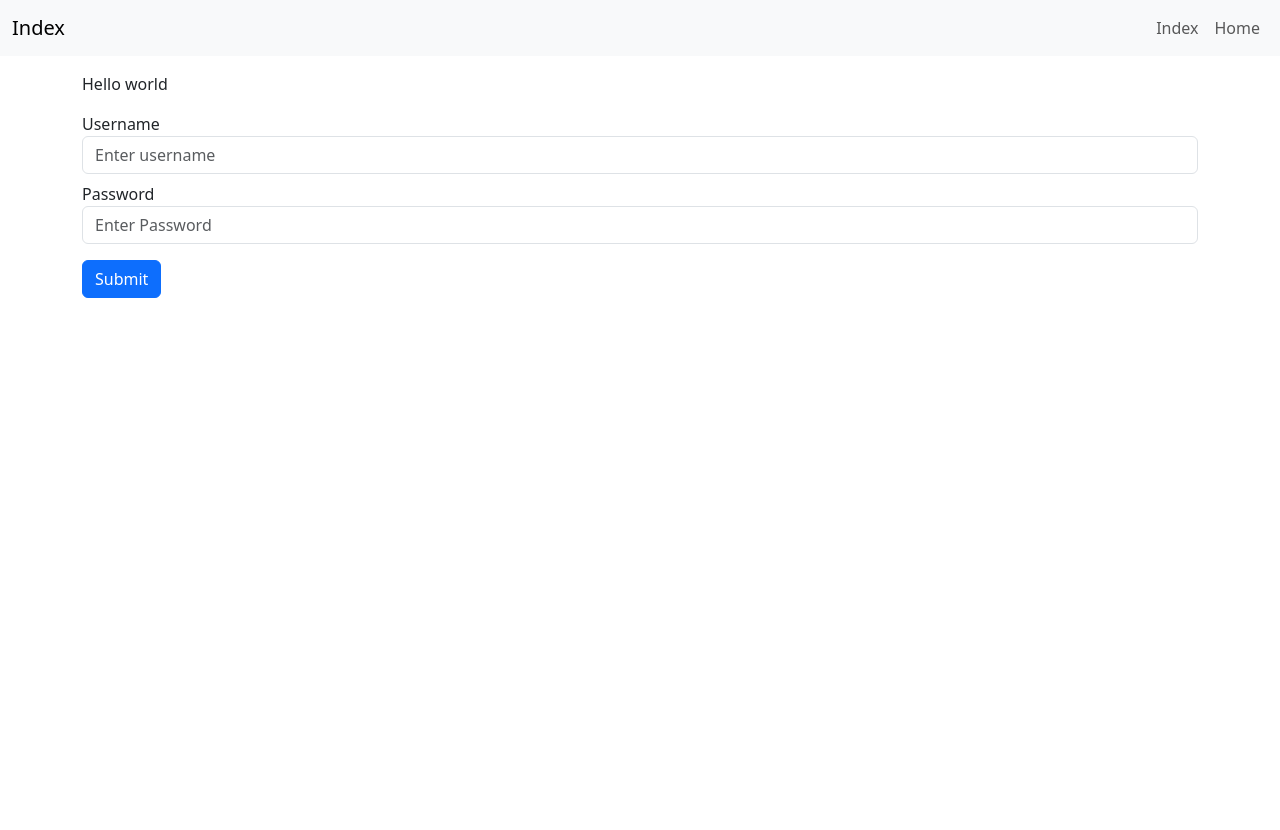
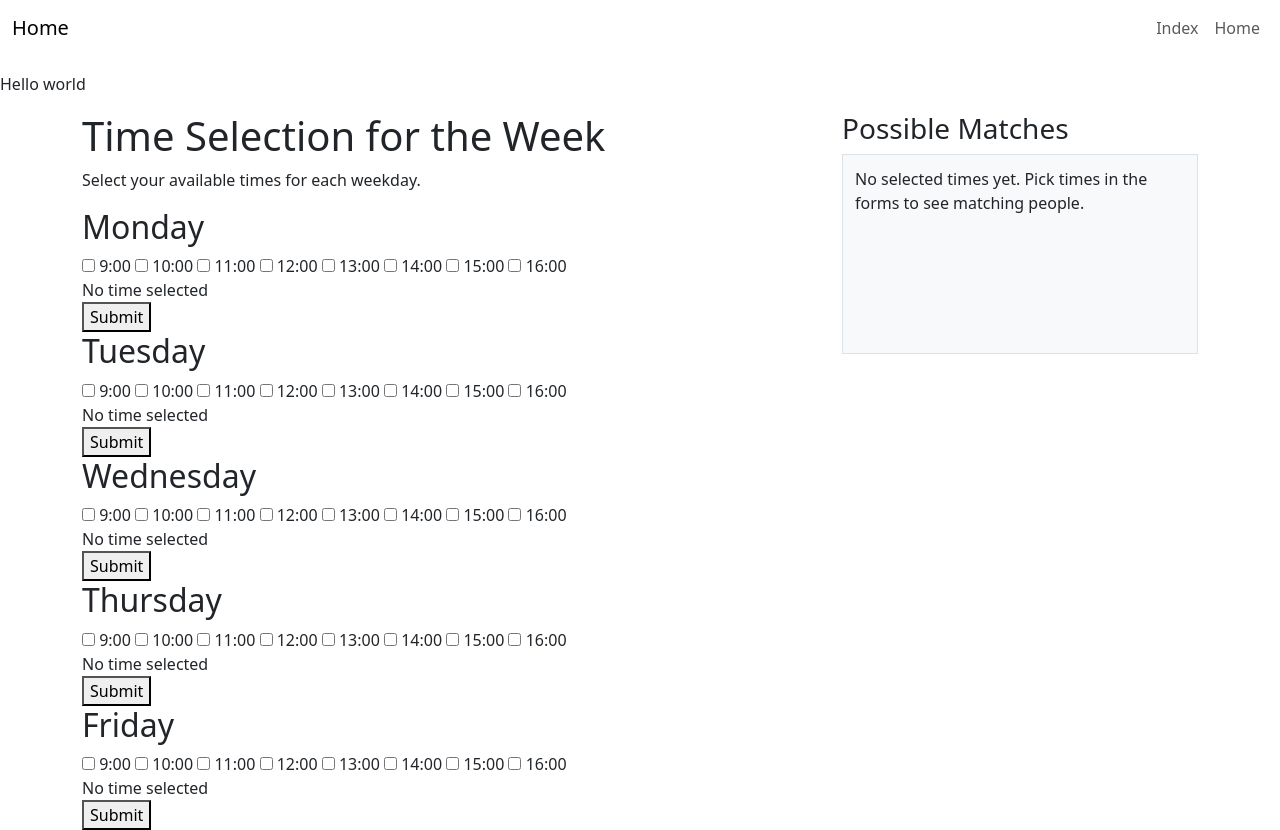
Before and after one commit to WQNguyen25/OrganisationforJunior, a website: page static/home.html in a window 1280 px wide. Before the commit the page ends 800 px from the top, so only its background shows below. Drawn offline with nearby package versions, Linux system fonts and the light colour scheme.

Commit message:
fixed home.html to be up to date

```diff
--- a/home.html
+++ /dev/null
@@ -1,141 +0,0 @@
-<!DOCTYPE html>
-
-<head>
-<title> Organisation</title>
-<script src="scripts.js"></script>
-
-
-
- <meta charset="utf-8">
-  <meta name="viewport" content="width=device-width, initial-scale=1">
-    <link href="https://cdn.jsdelivr.net/npm/bootstrap@5.3.8/dist/css/bootstrap.min.css" rel="stylesheet" integrity="sha384-sRIl4kxILFvY47J16cr9ZwB07vP4J8+LH7qKQnuqkuIAvNWLzeN8tE5YBujZqJLB" crossorigin="anonymous">  <script src="https://ajax.googleapis.com/ajax/libs/jquery/3.7.1/jquery.min.js"></script>
-  <script src="https://maxcdn.bootstrapcdn.com/bootstrap/3.4.1/js/bootstrap.min.js"></script>
-
-
-
-
-
-
-</head>
-
-
-<body>
-
-  <header>
-        <nav class="navbar bg-custom navbar-expand-lg mb-3">
-            <div class="container-fluid">
-                <a href="#" class="navbar-brand">Home</a>
-                <button class="navbar-toggler" type="button" data-bs-toggle="collapse" data-bs-target="#navbarNav"
-                    aria-controls="navbarNav" aria-expanded="false" aria-label="Toggle navigation">
-                    <span class="navbar-toggler-icon"></span>
-                </button>
-                <div class="collapse navbar-collapse" id="navbarNav">
-                    <ul class="navbar-nav ms-auto">
-                        <li><a href="index.html" class="nav-link" aria-current="page">Index</a></li>
-                        <li><a href="home.html" class="nav-link" aria-current="page">Home</a></li>
-
-                    </ul>
-                </div>
-            </div>
-        </nav>
-
-    <p>Hello world</p>
-
-    </header>
-
-<div class="container">
-  <div class="row">
-    <div class="col-md-8">
-      <h1>Time Selection for the Week</h1>
-      <p>Select your available times for each weekday.</p>
-
-  <h2>Monday</h2>
-  <form id="timeFormMonday">
-    <label><input type="checkbox" name="time[]" value="9.00"> 9:00</label>
-    <label><input type="checkbox" name="time[]" value="10.00"> 10:00</label>
-    <label><input type="checkbox" name="time[]" value="11.00"> 11:00</label>
-    <label><input type="checkbox" name="time[]" value="12.00"> 12:00</label>
-    <label><input type="checkbox" name="time[]" value="13.00"> 13:00</label>
-    <label><input type="checkbox" name="time[]" value="14.00"> 14:00</label>
-    <label><input type="checkbox" name="time[]" value="15.00"> 15:00</label>
-    <label><input type="checkbox" name="time[]" value="16.00"> 16:00</label>
-    <div id="outputMonday"></div>
-    <button type="submit">Submit</button>
-  </form>
-
-  <h2>Tuesday</h2>
-  <form id="timeFormTuesday">
-    <label><input type="checkbox" name="time[]" value="9.00"> 9:00</label>
-    <label><input type="checkbox" name="time[]" value="10.00"> 10:00</label>
-    <label><input type="checkbox" name="time[]" value="11.00"> 11:00</label>
-    <label><input type="checkbox" name="time[]" value="12.00"> 12:00</label>
-    <label><input type="checkbox" name="time[]" value="13.00"> 13:00</label>
-    <label><input type="checkbox" name="time[]" value="14.00"> 14:00</label>
-    <label><input type="checkbox" name="time[]" value="15.00"> 15:00</label>
-    <label><input type="checkbox" name="time[]" value="16.00"> 16:00</label>
-    <div id="outputTuesday"></div>
-    <button type="submit">Submit</button>
-  </form>
-
-  <h2>Wednesday</h2>
-  <form id="timeFormWednesday">
-    <label><input type="checkbox" name="time[]" value="9.00"> 9:00</label>
-    <label><input type="checkbox" name="time[]" value="10.00"> 10:00</label>
-    <label><input type="checkbox" name="time[]" value="11.00"> 11:00</label>
-    <label><input type="checkbox" name="time[]" value="12.00"> 12:00</label>
-    <label><input type="checkbox" name="time[]" value="13.00"> 13:00</label>
-    <label><input type="checkbox" name="time[]" value="14.00"> 14:00</label>
-    <label><input type="checkbox" name="time[]" value="15.00"> 15:00</label>
-    <label><input type="checkbox" name="time[]" value="16.00"> 16:00</label>
-    <div id="outputWednesday"></div>
-    <button type="submit">Submit</button>
-  </form>
-
-  <h2>Thursday</h2>
-  <form id="timeFormThursday">
-    <label><input type="checkbox" name="time[]" value="9.00"> 9:00</label>
-    <label><input type="checkbox" name="time[]" value="10.00"> 10:00</label>
-    <label><input type="checkbox" name="time[]" value="11.00"> 11:00</label>
-    <label><input type="checkbox" name="time[]" value="12.00"> 12:00</label>
-    <label><input type="checkbox" name="time[]" value="13.00"> 13:00</label>
-    <label><input type="checkbox" name="time[]" value="14.00"> 14:00</label>
-    <label><input type="checkbox" name="time[]" value="15.00"> 15:00</label>
-    <label><input type="checkbox" name="time[]" value="16.00"> 16:00</label>
-    <div id="outputThursday"></div>
-    <button type="submit">Submit</button>
-  </form>
-
-  <h2>Friday</h2>
-  <form id="timeFormFriday">
-    <label><input type="checkbox" name="time[]" value="9.00"> 9:00</label>
-    <label><input type="checkbox" name="time[]" value="10.00"> 10:00</label>
-    <label><input type="checkbox" name="time[]" value="11.00"> 11:00</label>
-    <label><input type="checkbox" name="time[]" value="12.00"> 12:00</label>
-    <label><input type="checkbox" name="time[]" value="13.00"> 13:00</label>
-    <label><input type="checkbox" name="time[]" value="14.00"> 14:00</label>
-    <label><input type="checkbox" name="time[]" value="15.00"> 15:00</label>
-    <label><input type="checkbox" name="time[]" value="16.00"> 16:00</label>
-    <div id="outputFriday"></div>
-    <button type="submit">Submit</button>
-  </form>
-  </div>
-  <div class="col-md-4">
-    <h3>Possible Matches</h3>
-    <div id="matchResults" style="background:#f8f9fa;border:1px solid #dee2e6;padding:12px;min-height:200px;">No times selected yet.</div>
-  </div>
-</div>
-</div>
-
-
-
-
-
-
-
-
-
-
-
-
-
-</body>
--- a/static/home.html
+++ b/static/home.html
@@ -1,38 +1,141 @@
 <!DOCTYPE html>
-<html lang="en">
+
 <head>
-    <meta charset="UTF-8">
-    <meta name="viewport" content="width=device-width, initial-scale=1.0">
-    <title>Document</title>
-    <link href="https://cdn.jsdelivr.net/npm/bootstrap@5.3.3/dist/css/bootstrap.min.css" rel="stylesheet">
+<title> Organisation</title>
+<script src="scripts.js"></script>
+
+
+
+ <meta charset="utf-8">
+  <meta name="viewport" content="width=device-width, initial-scale=1">
+    <link href="https://cdn.jsdelivr.net/npm/bootstrap@5.3.8/dist/css/bootstrap.min.css" rel="stylesheet" integrity="sha384-sRIl4kxILFvY47J16cr9ZwB07vP4J8+LH7qKQnuqkuIAvNWLzeN8tE5YBujZqJLB" crossorigin="anonymous">  <script src="https://ajax.googleapis.com/ajax/libs/jquery/3.7.1/jquery.min.js"></script>
+  <script src="https://maxcdn.bootstrapcdn.com/bootstrap/3.4.1/js/bootstrap.min.js"></script>
+
+
+
+
+
+
 </head>
+
+
 <body>
-    <nav class="navbar navbar-expand-lg bg-light mb-3">
+
+  <header>
+        <nav class="navbar bg-custom navbar-expand-lg mb-3">
             <div class="container-fluid">
-            <a href="/" class="navbar-brand">Index</a>
-            <div class="collapse navbar-collapse">
+                <a href="#" class="navbar-brand">Home</a>
+                <button class="navbar-toggler" type="button" data-bs-toggle="collapse" data-bs-target="#navbarNav"
+                    aria-controls="navbarNav" aria-expanded="false" aria-label="Toggle navigation">
+                    <span class="navbar-toggler-icon"></span>
+                </button>
+                <div class="collapse navbar-collapse" id="navbarNav">
                     <ul class="navbar-nav ms-auto">
-                    <li><a href="index.html" class="nav-link">Index</a></li>
-                    <li><a href="home.html" class="nav-link">Home</a></li>
+                        <li><a href="index.html" class="nav-link" aria-current="page">Index</a></li>
+                        <li><a href="home.html" class="nav-link" aria-current="page">Home</a></li>
+
                     </ul>
                 </div>
             </div>
         </nav>
 
-    <div class="container">
     <p>Hello world</p>
 
-        <form id="myForm">
-            <label for="userName">Username</label><br>
-            <input type="text" id="userName" name="userName" placeholder="Enter username" class="form-control mb-2">
+    </header>
 
-            <label for="Password">Password</label><br>
-            <input type="password" id="Password" name="password" placeholder="Enter Password" class="form-control mb-3">
+<div class="container">
+  <div class="row">
+    <div class="col-md-8">
+      <h1>Time Selection for the Week</h1>
+      <p>Select your available times for each weekday.</p>
 
-            <button type="submit" class="btn btn-primary">Submit</button>
+  <h2>Monday</h2>
+  <form id="timeFormMonday">
+    <label><input type="checkbox" name="time[]" value="9.00"> 9:00</label>
+    <label><input type="checkbox" name="time[]" value="10.00"> 10:00</label>
+    <label><input type="checkbox" name="time[]" value="11.00"> 11:00</label>
+    <label><input type="checkbox" name="time[]" value="12.00"> 12:00</label>
+    <label><input type="checkbox" name="time[]" value="13.00"> 13:00</label>
+    <label><input type="checkbox" name="time[]" value="14.00"> 14:00</label>
+    <label><input type="checkbox" name="time[]" value="15.00"> 15:00</label>
+    <label><input type="checkbox" name="time[]" value="16.00"> 16:00</label>
+    <div id="outputMonday"></div>
+    <button type="submit">Submit</button>
+  </form>
+
+  <h2>Tuesday</h2>
+  <form id="timeFormTuesday">
+    <label><input type="checkbox" name="time[]" value="9.00"> 9:00</label>
+    <label><input type="checkbox" name="time[]" value="10.00"> 10:00</label>
+    <label><input type="checkbox" name="time[]" value="11.00"> 11:00</label>
+    <label><input type="checkbox" name="time[]" value="12.00"> 12:00</label>
+    <label><input type="checkbox" name="time[]" value="13.00"> 13:00</label>
+    <label><input type="checkbox" name="time[]" value="14.00"> 14:00</label>
+    <label><input type="checkbox" name="time[]" value="15.00"> 15:00</label>
+    <label><input type="checkbox" name="time[]" value="16.00"> 16:00</label>
+    <div id="outputTuesday"></div>
+    <button type="submit">Submit</button>
+  </form>
+
+  <h2>Wednesday</h2>
+  <form id="timeFormWednesday">
+    <label><input type="checkbox" name="time[]" value="9.00"> 9:00</label>
+    <label><input type="checkbox" name="time[]" value="10.00"> 10:00</label>
+    <label><input type="checkbox" name="time[]" value="11.00"> 11:00</label>
+    <label><input type="checkbox" name="time[]" value="12.00"> 12:00</label>
+    <label><input type="checkbox" name="time[]" value="13.00"> 13:00</label>
+    <label><input type="checkbox" name="time[]" value="14.00"> 14:00</label>
+    <label><input type="checkbox" name="time[]" value="15.00"> 15:00</label>
+    <label><input type="checkbox" name="time[]" value="16.00"> 16:00</label>
+    <div id="outputWednesday"></div>
+    <button type="submit">Submit</button>
+  </form>
+
+  <h2>Thursday</h2>
+  <form id="timeFormThursday">
+    <label><input type="checkbox" name="time[]" value="9.00"> 9:00</label>
+    <label><input type="checkbox" name="time[]" value="10.00"> 10:00</label>
+    <label><input type="checkbox" name="time[]" value="11.00"> 11:00</label>
+    <label><input type="checkbox" name="time[]" value="12.00"> 12:00</label>
+    <label><input type="checkbox" name="time[]" value="13.00"> 13:00</label>
+    <label><input type="checkbox" name="time[]" value="14.00"> 14:00</label>
+    <label><input type="checkbox" name="time[]" value="15.00"> 15:00</label>
+    <label><input type="checkbox" name="time[]" value="16.00"> 16:00</label>
+    <div id="outputThursday"></div>
+    <button type="submit">Submit</button>
+  </form>
+
+  <h2>Friday</h2>
+  <form id="timeFormFriday">
+    <label><input type="checkbox" name="time[]" value="9.00"> 9:00</label>
+    <label><input type="checkbox" name="time[]" value="10.00"> 10:00</label>
+    <label><input type="checkbox" name="time[]" value="11.00"> 11:00</label>
+    <label><input type="checkbox" name="time[]" value="12.00"> 12:00</label>
+    <label><input type="checkbox" name="time[]" value="13.00"> 13:00</label>
+    <label><input type="checkbox" name="time[]" value="14.00"> 14:00</label>
+    <label><input type="checkbox" name="time[]" value="15.00"> 15:00</label>
+    <label><input type="checkbox" name="time[]" value="16.00"> 16:00</label>
+    <div id="outputFriday"></div>
+    <button type="submit">Submit</button>
   </form>
   </div>
+  <div class="col-md-4">
+    <h3>Possible Matches</h3>
+    <div id="matchResults" style="background:#f8f9fa;border:1px solid #dee2e6;padding:12px;min-height:200px;">No times selected yet.</div>
+  </div>
+</div>
+</div>
 
-    <script src="script.js"></script>
+
+
+
+
+
+
+
+
+
+
+
+
 </body>
-</html>
```
Also changed, not shown: static/index.html (+0 -6 lines). Lines whose indentation alone changed are shown as unchanged.
